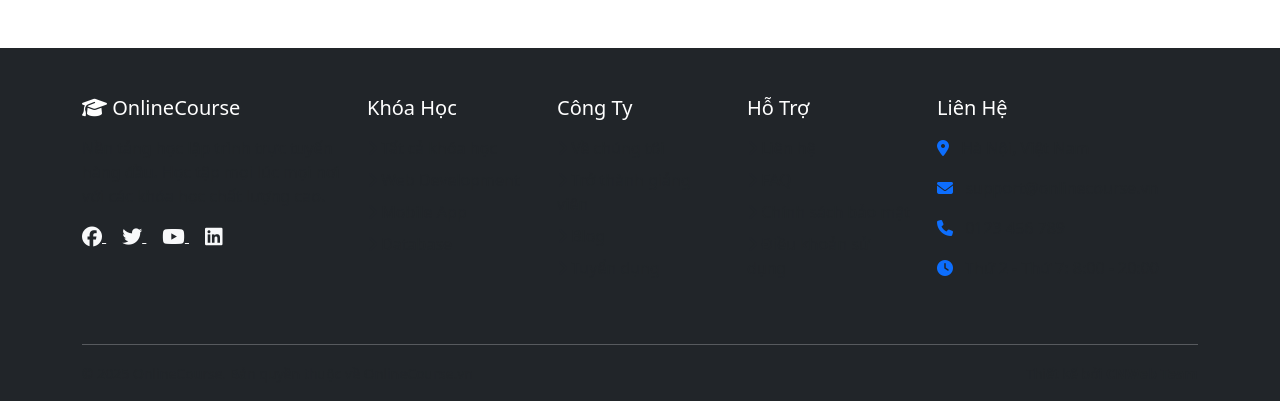
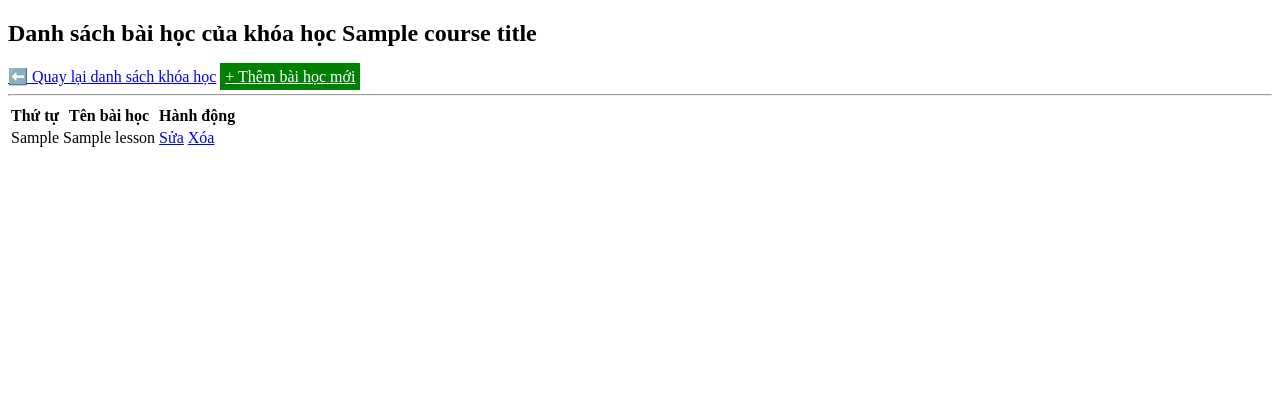
Before and after one commit to NDKha-DEV/CNWeb_BTTH02, a PHP site: the page made by onlinecourse/views/instructor/lessons/manage.php in a window 1280 px wide. Shown: the top 420 px of the page. Run offline with PHP 8.4, Linux system fonts and the light colour scheme; the template is opened without the code that fills it: most values are stand-ins (such as "Sample title", 1, 10 or a date in 2020); some libraries are stand-ins or nearby versions.

Commit message:
feat(lesson): complete lesson viewing feature for all courses

```diff
--- a/onlinecourse/controllers/AuthController.php
+++ b/onlinecourse/controllers/AuthController.php
@@ -45,7 +45,7 @@
 
                 // 3. Tạo Session (Quan trọng cho bảo mật và duy trì trạng thái)
                 $_SESSION['user_id'] = $user['id'];
-                $_SESSION['user_role'] = $user['role']; // 0: Student, 1: Instructor, 2: Admin
+                $_SESSION['user_role'] = (int)$user['role']; // 0: Student, 1: Instructor, 2: Admin
                 $_SESSION['username'] = $user['username'];
 
                 // 4. Chuyển hướng thành công (đến trang chào mừng)
--- a/onlinecourse/models/Lesson.php
+++ b/onlinecourse/models/Lesson.php
@@ -75,7 +75,7 @@
 
     // Lấy tất cả bài học thuộc về 1 khóa học
     public function getByCourseId($course_id) {
-        $query = "SELECT * FROM " . $this->table_name. " WHERE course_id = :course_id ORDER BY order_index ASC";
+        $query = "SELECT * FROM " . $this->table_name. " WHERE course_id = :course_id ORDER BY lesson_order ASC";
         $stmt = $this->con->prepare($query);
         $stmt->bindParam(':course_id', $course_id);
         $stmt->execute();
--- a/onlinecourse/views/auth/login.php
+++ b/onlinecourse/views/auth/login.php
@@ -8,7 +8,7 @@
     <p style="color: red;"><?php echo $error; ?></p>
 <?php endif; ?>
 
-<form action="<?php echo BASE_URL; ?>login" method="POST">
+<form action="/onlinecourse/login" method="POST">
     <label for="email">Email:</label>
     <input type="email" id="email" name="email" required><br>
 
--- a/onlinecourse/views/auth/welcome.php
+++ b/onlinecourse/views/auth/welcome.php
@@ -15,7 +15,7 @@
             echo "<p><a href=\"". BASE_URL . "instructor/dashboard\">Giao dien giang vien</a></p>";
         }
         ?>
-    <p><a href="<?php echo BASE_URL; ?>logout">Thoát / Đăng xuất</a></p>
+    <p><a href="/onlinecourse/logout">Thoát / Đăng xuất</a></p>
 </div>
 
 <?php
--- a/onlinecourse/views/instructor/course/manage.php
+++ b/onlinecourse/views/instructor/course/manage.php
@@ -84,6 +84,7 @@
                     </td>
 
                     <td>
+                        <a href="<?php echo BASE_URL; ?>lesson?course_id=<?php echo $row['id'];?>" class="btn btn-detail">Lesson Detail</a>
                         <a href="<?php echo BASE_URL; ?>course/edit?id=<?php echo $row['id']; ?>" class="btn btn-edit">
                             ✏️ Sửa
                         </a>
@@ -108,7 +109,7 @@
     </table>
 
     <br>
-    <a href="<?php echo BASE_URL; ?>home" style="text-decoration: none; color: #555;">← Quay về trang chủ</a>
+    <a href="<?php echo BASE_URL; ?>instructor/dashboard" style="text-decoration: none; color: #555;">← Quay về trang chủ</a>
 
 </body>
 </html>
--- a/onlinecourse/views/instructor/lessons/manage.php
+++ b/onlinecourse/views/instructor/lessons/manage.php
@@ -0,0 +1,47 @@
+<!DOCTYPE html>
+<html lang="vi">
+<head>
+    <meta charset="UTF-8">
+    <title>Quản lý bài học</title>
+</head>
+<body>
+
+    <h2>Danh sách bài học của khóa học <?php echo htmlspecialchars($courseTitle); ?></h2>
+
+    <a href="<?php echo BASE_URL; ?>course/manage">⬅️ Quay lại danh sách khóa học</a>
+
+    <a href="<?php echo BASE_URL; ?>lesson/create?course_id=<?php echo $course_id; ?>"
+       style="background: green; color: white; padding: 5px;">
+       + Thêm bài học mới
+    </a>
+
+    <hr>
+
+    <table>
+        <thead>
+            <tr>
+                <th>Thứ tự</th>
+                <th>Tên bài học</th>
+                <th>Hành động</th>
+            </tr>
+        </thead>
+        <tbody>
+            <?php if($lessons->rowCount() > 0): ?>
+                <?php while ($row = $lessons->fetch(PDO::FETCH_ASSOC)): ?>
+                <tr>
+                    <td><?php echo $row['lesson_order']; ?></td>
+                    <td><?php echo $row['title']; ?></td>
+                    <td>
+                        <a href="<?php echo BASE_URL; ?>lesson/edit?id=<?php echo $row['id']; ?>">Sửa</a>
+                        <a href="<?php echo BASE_URL; ?>lesson/delete?id=<?php echo $row['id']; ?>">Xóa</a>
+                    </td>
+                </tr>
+                <?php endwhile; ?>
+            <?php else: ?>
+                <tr><td colspan="3">Chưa có bài học nào. Hãy thêm bài đầu tiên!</td></tr>
+            <?php endif; ?>
+        </tbody>
+    </table>
+
+</body>
+</html>
```
Also changed, not shown: onlinecourse/controllers/LessonControler.php (+4 -5 lines), onlinecourse/index.php (+11 -1 lines), onlinecourse/.htaccess, onlinecourse/controllers/CourseController.php (line endings or trailing spaces).
